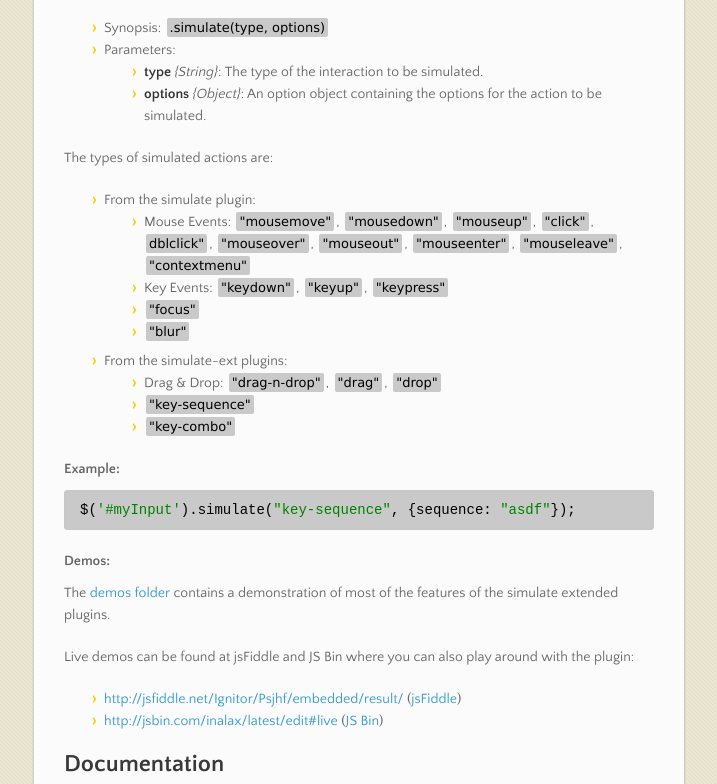
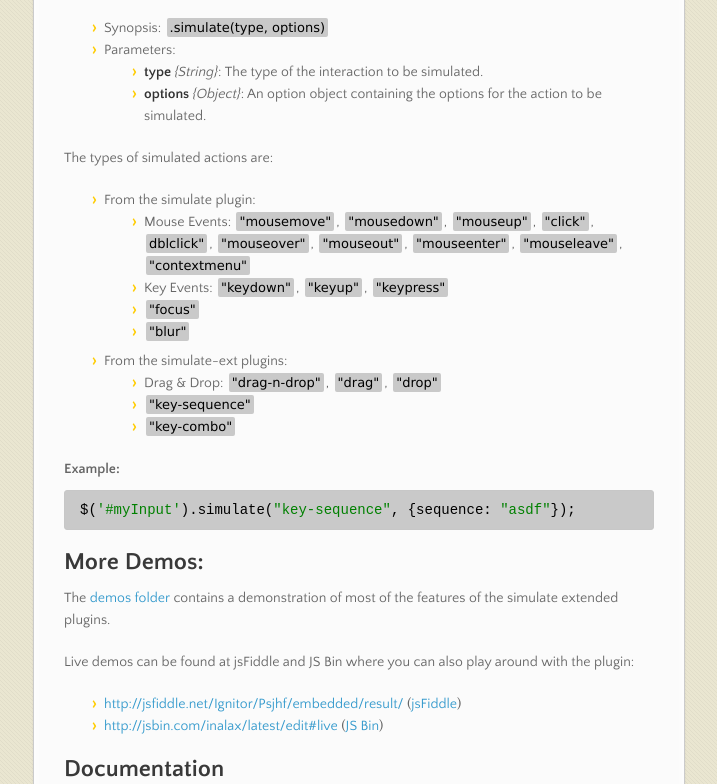
Before and after one commit to j-ulrich/jquery-simulate-ext, a plain HTML site: page index.html in a window 1280 px wide. Shown: the part 800-1584 px from the top of the page, without its empty margins (282-999 px from the left). Drawn offline with nearby package versions, Linux system fonts and the light colour scheme.

Commit message:
Fixes header level of demo section.
* Changes header level of demo section to h2

```diff
--- a/index.html
+++ b/index.html
@@ -163,7 +163,7 @@ is then executed on all elements in the collection of the jQuery object (unless
 <div class="highlight"><pre><span class="nx">$</span><span class="p">(</span><span class="s1">'#myInput'</span><span class="p">).</span><span class="nx">simulate</span><span class="p">(</span><span class="s2">"key-sequence"</span><span class="p">,</span> <span class="p">{</span><span class="nx">sequence</span><span class="o">:</span> <span class="s2">"asdf"</span><span class="p">});</span>
 </pre></div>
 
-<h4>Demos:</h4>
+<h2>More Demos:</h2>
 
 <p>The <a href="https://github.com/j-ulrich/jquery-simulate-ext/tree/master/demo">demos folder</a> contains a
 demonstration of most of the features of the simulate extended plugins.</p>
```
